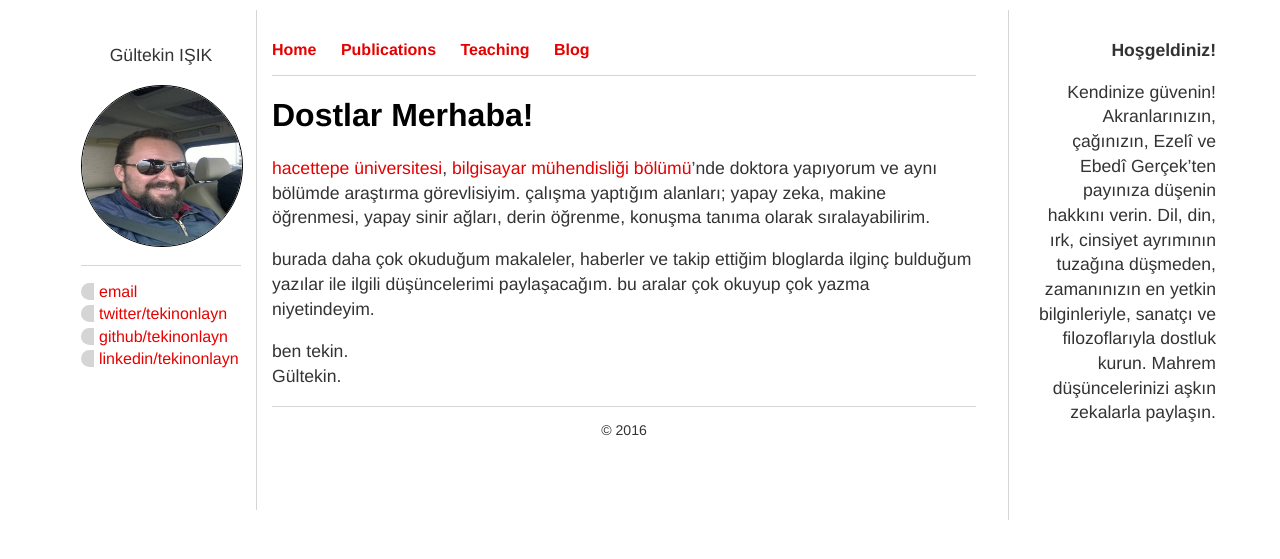
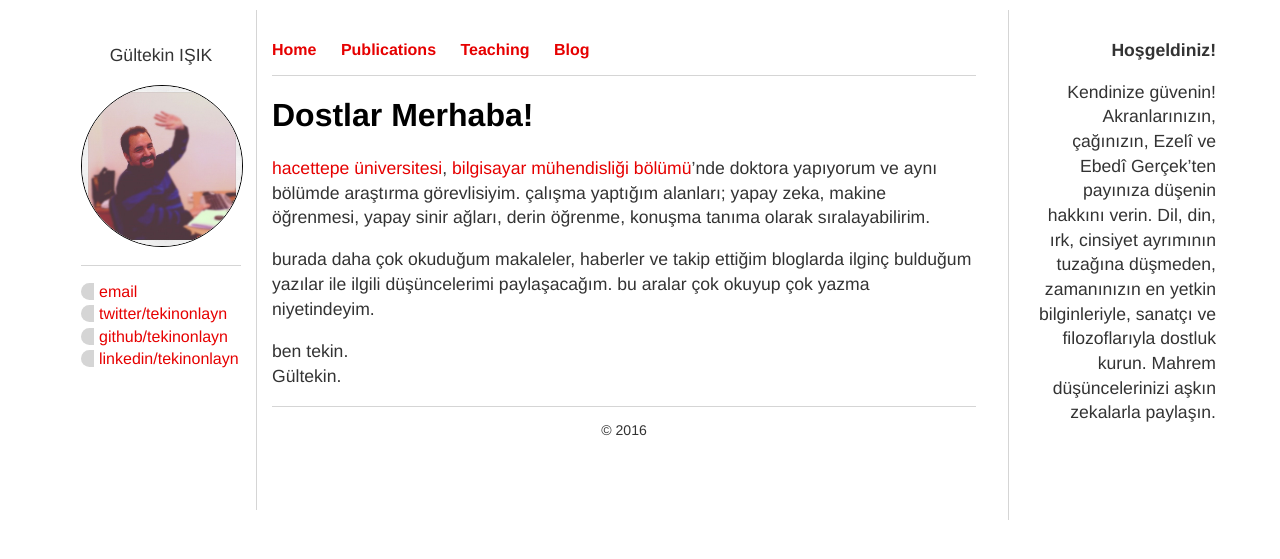
Before and after one commit to tekinonlayn/gi.github.io, a Jekyll site: the page built from index.html, in a window 1280 px wide. Shown: the top 559 px of the page. Built offline with Jekyll 4.4.1, drawn with Linux system fonts in a browser that asks for light colours.

Commit message:
Update varsay.html

```diff
--- a/_layouts/varsay.html
+++ b/_layouts/varsay.html
@@ -12,7 +12,7 @@
 
 			<div id="foto">
 				<p>Gültekin IŞIK</p>
-				<img src="/img/profile.jpg" width="160px" height="160px">
+				<img src="/img/prof.png" width="160px" height="160px">
 
 			</div>
 			<div id="bilgi">
```
